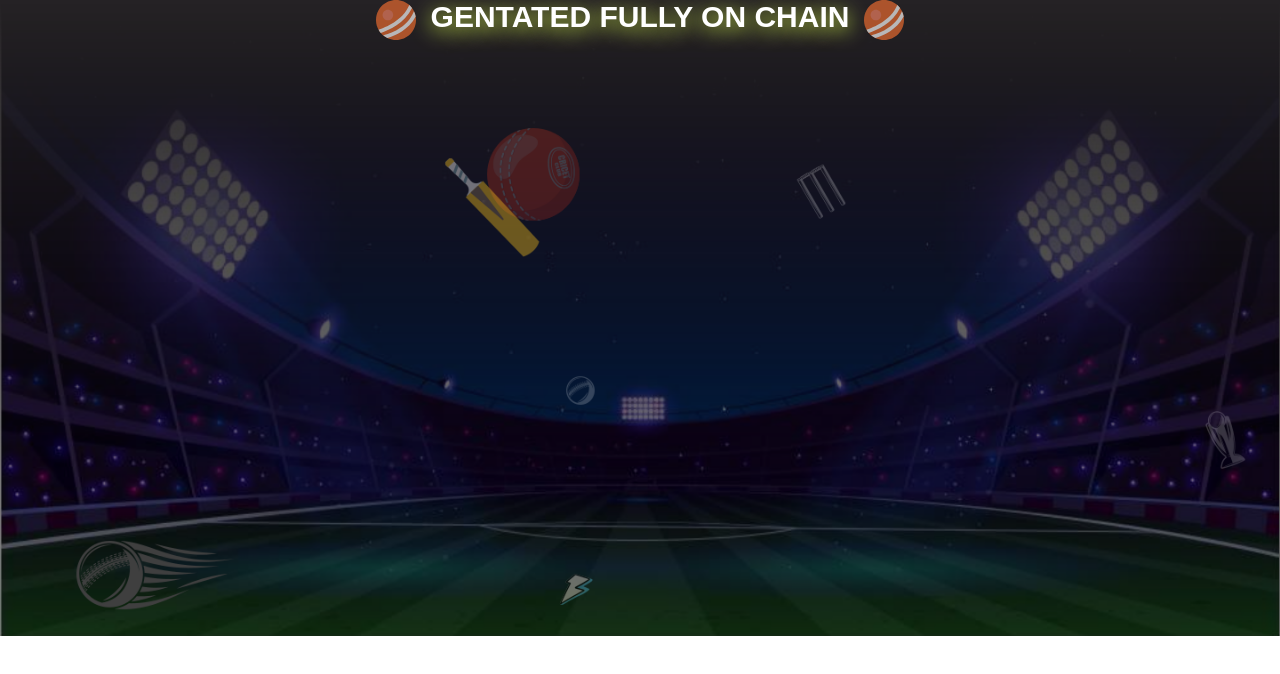
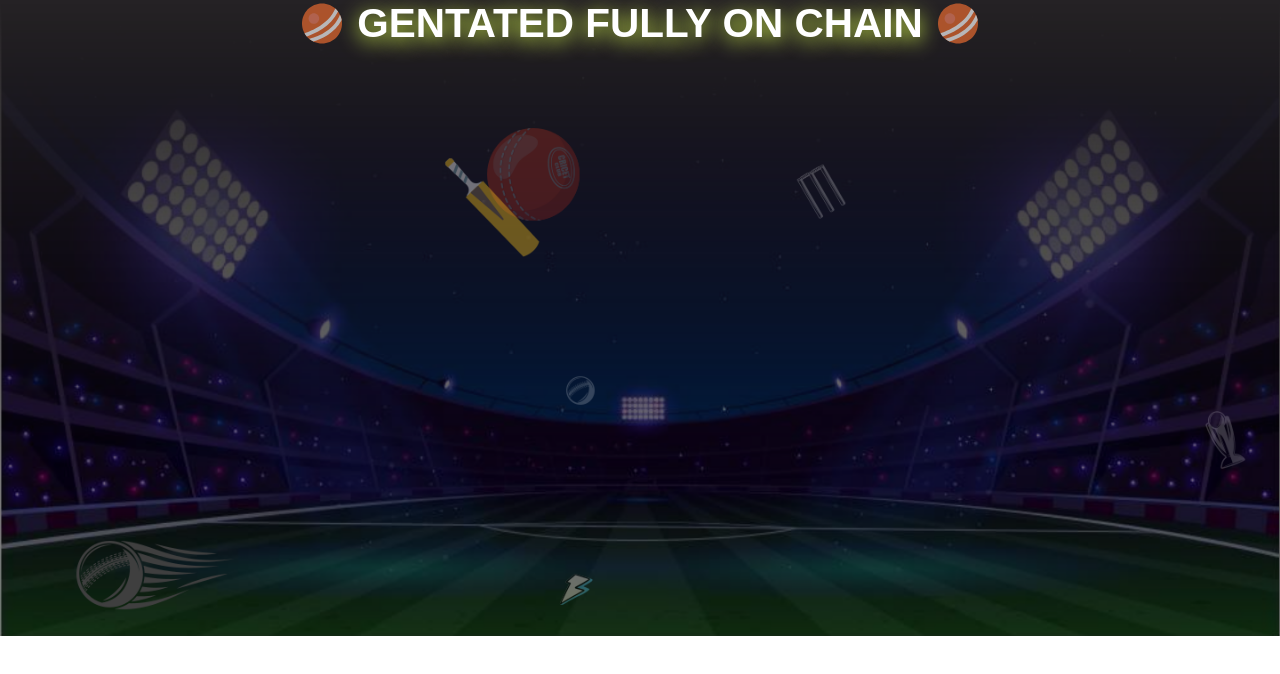
Before and after one commit to 44Chann/cricket-loot, a Next.js app: page /componets/herotext in a window 1280 px wide. Shown: the top 674 px of the page. Built offline with nearby package versions, Linux system fonts and the light colour scheme; a web font is replaced by a local one.

Commit message:
mobile font size  hero text bug fixes

```diff
--- a/styles/globals.css
+++ b/styles/globals.css
@@ -164,7 +164,7 @@ img {
 
   .hero-text {
     width: max-content;
-    font-size: 2rem;
+    font-size: 2.7rem;
   }
 }
 
```
